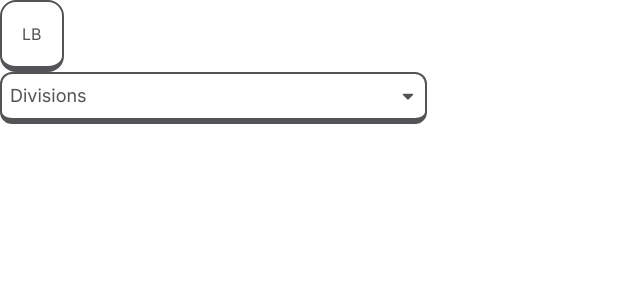
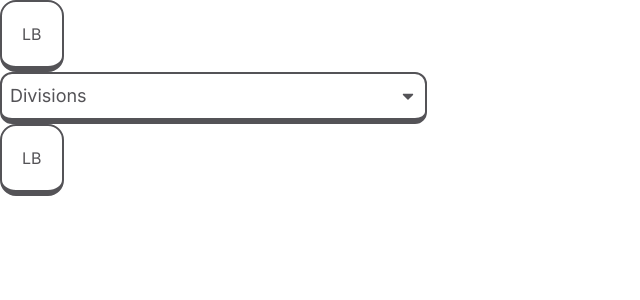
Before and after one commit to ZacharyTa/powerlifting-project, a Next.js app: page / in a window 1280 px wide. Shown: the top 300 px of the page, without its empty margins (0-640 px from the left). Built offline with nearby package versions, Linux system fonts and the light colour scheme.

Commit message:
fixed dropdown

```diff
--- a/src/components/Select.jsx
+++ b/src/components/Select.jsx
@@ -8,13 +8,13 @@ const Select = ({ options, current, setCurrent, title }) => {
   const [show, setShow] = useState(false);
   return (
     <Dropdown onToggle={() => setShow(!show)}>
-      <Dropdown.Toggle className="!border-2 !border-b-6 hover:bg-power-gray !rounded-xl p-2 w-1/3 text-left text-lg flex items-center justify-between">
+      <Dropdown.Toggle className="!border-2 !border-b-6 hover:bg-power-gray bg-power-white !rounded-xl p-2 w-1/3 text-left text-lg flex items-center justify-between">
         {!current && title}
         {current && current}
         <FaCaretDown />
       </Dropdown.Toggle>
       {show && (
-        <Dropdown.Menu className="!border-2 !rounded-xl w-1/3 py-2 text-lg">
+        <Dropdown.Menu className="!border-2 !rounded-xl w-1/3 py-2 text-lg bg-power-white">
           {options &&
             options.map((option, index) => (
               <Dropdown.Item
--- a/src/components/Test.jsx
+++ b/src/components/Test.jsx
@@ -15,6 +15,7 @@ const Test = () => {
         setCurrent={setDivision}
         title="Divisions"
       />
+      <Button color="white" text="LB" />
     </>
   );
 };
--- a/tailwind.config.js
+++ b/tailwind.config.js
@@ -16,7 +16,7 @@ module.exports = {
     },
     colors: {
       power: {
-        white: "#FFFFF",
+        white: "#FFFFFF",
         black: "#545357",
         gray: "#BBBABC",
       },
```
Also changed, not shown: .eslintrc.json.
